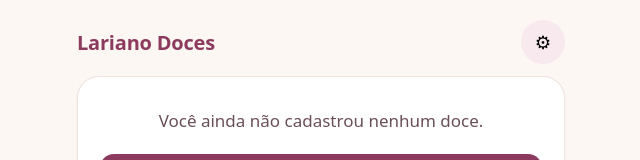
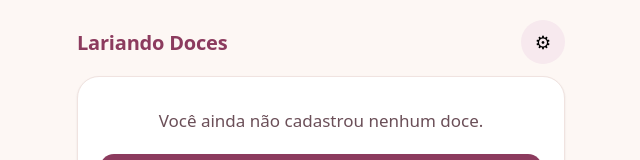
Before and after one commit to LuizCarlosTenorioCavalcanti/lariando-doces, a React (Vite) app: page / in a window 1280 px wide. Shown: the top 160 px of the page, without its empty margins (319-959 px from the left). Built offline with nearby package versions, Linux system fonts and the light colour scheme.

Commit message:
chore: corrige o nome do app para Lariando Doces

```diff
--- a/index.html
+++ b/index.html
@@ -4,7 +4,7 @@
     <meta charset="UTF-8" />
     <meta name="viewport" content="width=device-width, initial-scale=1.0, viewport-fit=cover" />
     <meta name="theme-color" content="#8c3b5e" />
-    <title>Lariano Doces</title>
+    <title>Lariando Doces</title>
   </head>
   <body>
     <div id="root"></div>
--- a/package.json
+++ b/package.json
@@ -1,5 +1,5 @@
 {
-  "name": "lariano-doces",
+  "name": "lariando-doces",
   "private": true,
   "version": "0.0.0",
   "type": "module",
--- a/src/App.jsx
+++ b/src/App.jsx
@@ -25,7 +25,7 @@ export default function App() {
   return (
     <div className="app">
       <header className="app-topo">
-        <h1>Lariano Doces</h1>
+        <h1>Lariando Doces</h1>
         <button
           type="button"
           className="app-ajustes"
--- a/src/dados/backup.js
+++ b/src/dados/backup.js
@@ -41,7 +41,7 @@ function textoNaoVazio(valor) {
  *  aqui é a única chance de dizer o motivo sem já ter apagado o que estava salvo. */
 export function validarBackup(obj) {
   if (!obj || typeof obj !== 'object' || Array.isArray(obj)) {
-    return { ok: false, motivo: 'Este arquivo não é um backup do Lariano Doces.' }
+    return { ok: false, motivo: 'Este arquivo não é um backup do Lariando Doces.' }
   }
   if (obj.versao !== VERSAO_BACKUP) {
     return { ok: false, motivo: `Este backup é da versão ${obj.versao ?? '?'}, e o app lê a versão ${VERSAO_BACKUP}.` }
--- a/src/dados/indexeddb.js
+++ b/src/dados/indexeddb.js
@@ -1,7 +1,7 @@
 // Acesso cru ao IndexedDB. Ninguém fora de `repositorio.js` importa este arquivo — é essa
 // disciplina que torna uma troca por Supabase, um dia, a reescrita de UM arquivo.
 
-const NOME = 'lariano-doces'
+const NOME = 'lariando-doces'
 const VERSAO = 1
 
 export const GAVETA_INGREDIENTES = 'ingredientes'
--- a/src/paginas/FolhaAjustes.jsx
+++ b/src/paginas/FolhaAjustes.jsx
@@ -22,7 +22,7 @@ export function FolhaAjustes({ aberta, aoFechar, aoGravado }) {
       )
       const a = document.createElement('a')
       a.href = url
-      a.download = `lariano-doces-${dados.exportadoEm}.json`
+      a.download = `lariando-doces-${dados.exportadoEm}.json`
       a.click()
       URL.revokeObjectURL(url)
       setRecado('Backup salvo. Guarde esse arquivo fora do celular.')
--- a/vite.config.js
+++ b/vite.config.js
@@ -2,7 +2,7 @@ import { defineConfig } from 'vite'
 import react from '@vitejs/plugin-react'
 
 export default defineConfig({
-  base: '/lariano-doces/',
+  base: '/lariando-doces/',
   plugins: [react()],
   test: {
     environment: 'jsdom',
```
Also changed, not shown: 2 other files (tests, documents, lock files or other folders).
